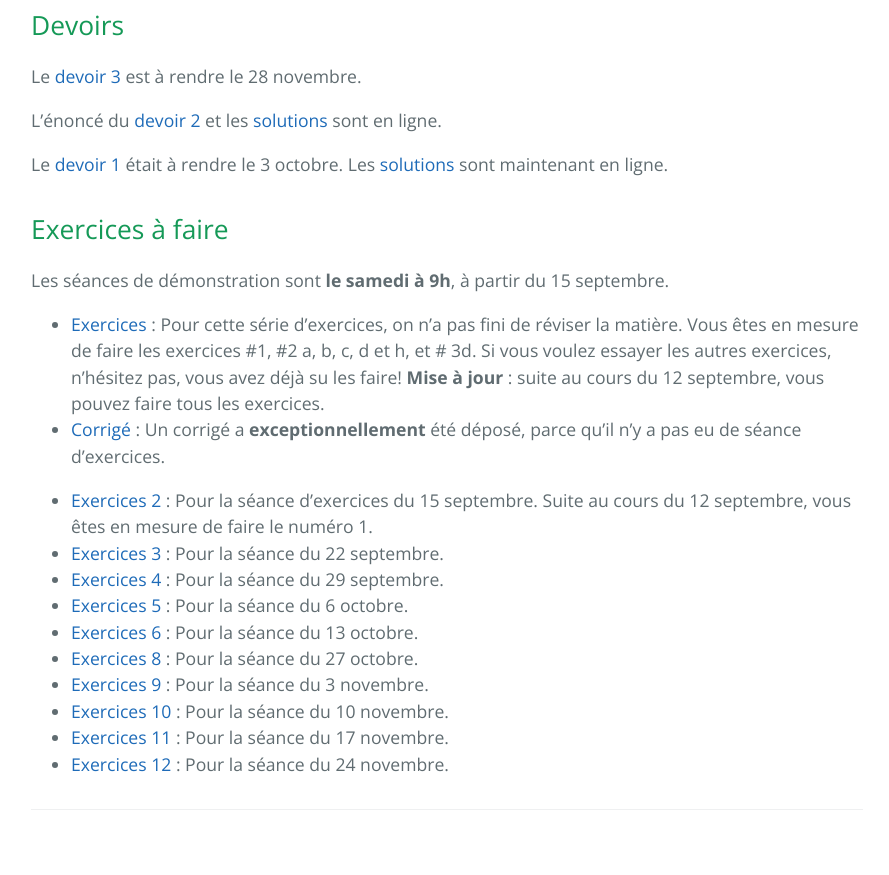
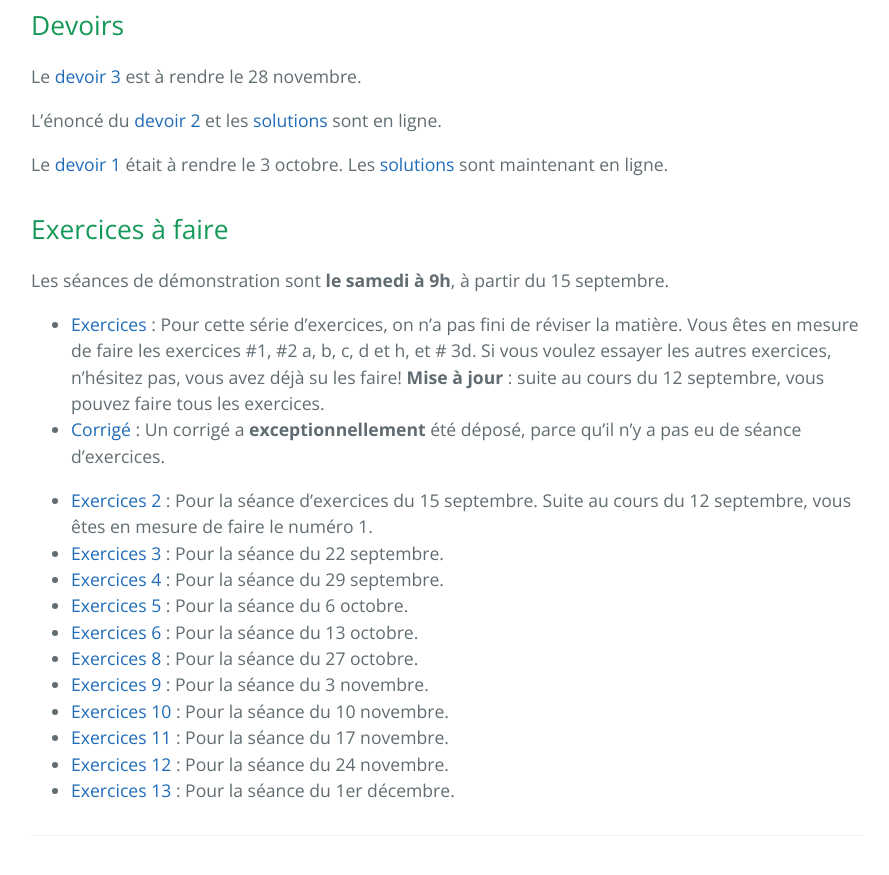
Before and after one commit to nadialafreniere/nadialafreniere.github.io, a Jekyll site: the page built from enseignement.md, in a window 1280 px wide and 900 px high, scrolled down 955 px. Shown: the top 875 px of the window, without its empty margins (193-1082 px from the left). Built offline with Jekyll 4.4.1, drawn with Linux system fonts in a browser that asks for light colours; our own code applies the rules of GitHub Pages for plain Markdown files.

Commit message:
Exercices 13

```diff
--- a/enseignement.md
+++ b/enseignement.md
@@ -43,3 +43,4 @@ Les séances de démonstration sont  **le samedi à 9h**, à partir du 15 septem
 * [Exercices 10](Exercices10.pdf) : Pour la séance du 10 novembre.
 * [Exercices 11](Exercices11.pdf) : Pour la séance du 17 novembre.
 * [Exercices 12](Exercices12.pdf) : Pour la séance du 24 novembre.
+* [Exercices 13](Exercices13.pdf) : Pour la séance du 1er décembre.
```
Also changed, not shown: 1 other file.
